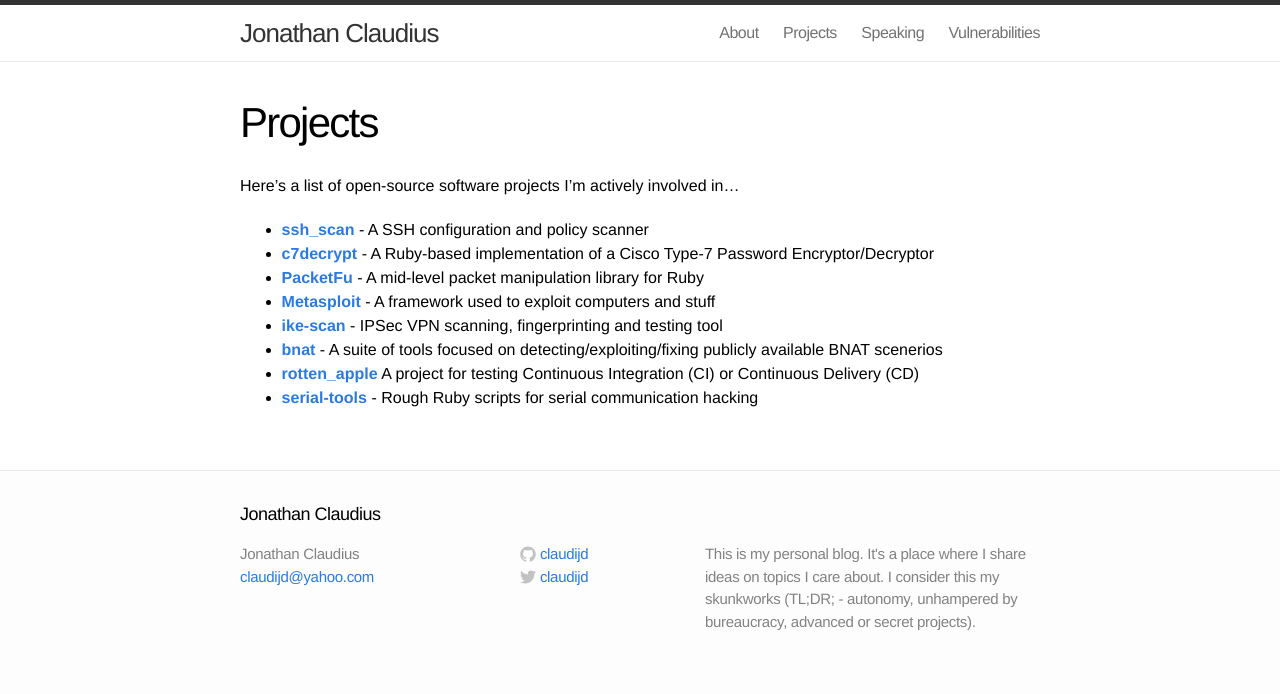
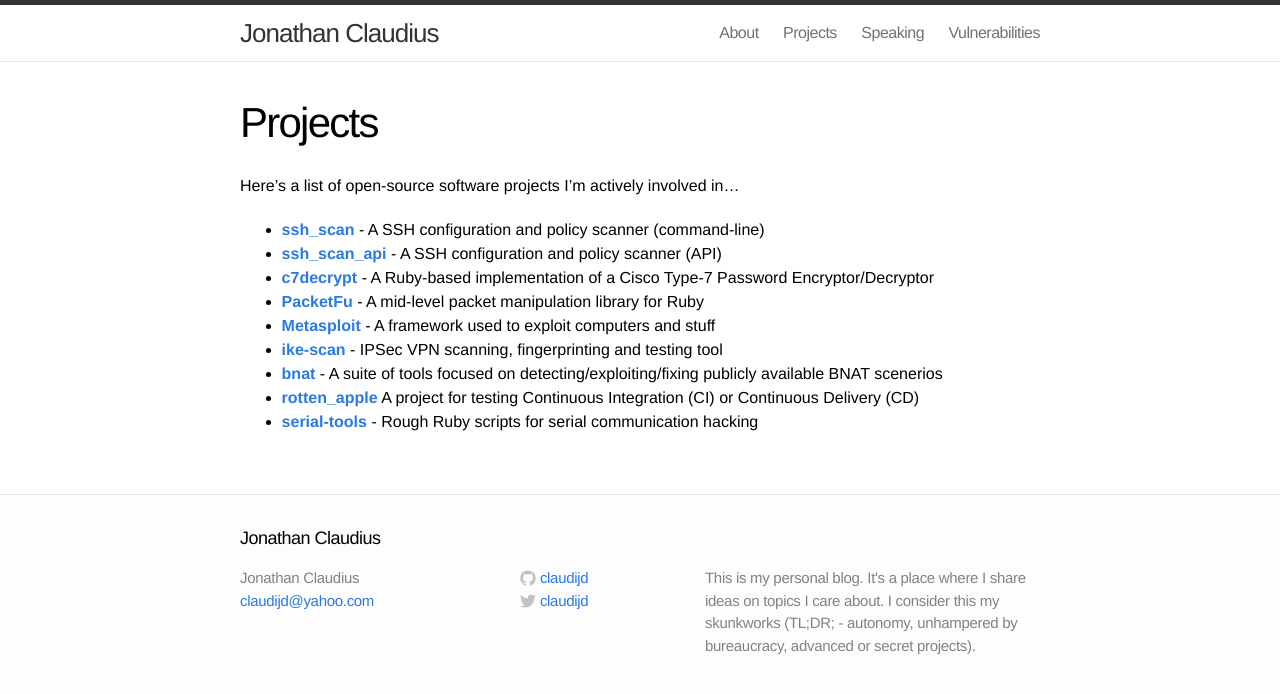
Before and after one commit to claudijd/claudijd.github.io, a Jekyll site: the page built from projects.md, in a window 1280 px wide. Shown: the top 694 px of the page. Built offline with Jekyll 4.4.1, drawn with Linux system fonts in a browser that asks for light colours.

Commit message:
Add moar projects

```diff
--- a/projects.md
+++ b/projects.md
@@ -6,7 +6,8 @@
 
 Here's a list of open-source software projects I'm actively involved in...
 
-- **[ssh_scan](https://github.com/claudijd/ssh_scan)** - A SSH configuration and policy scanner
+- **[ssh_scan](https://github.com/claudijd/ssh_scan)** - A SSH configuration and policy scanner (command-line)
+- **[ssh_scan_api](https://github.com/claudijd/ssh_scan_api)** - A SSH configuration and policy scanner (API)
 - **[c7decrypt](https://github.com/claudijd/c7decrypt)** - A Ruby-based implementation of a Cisco Type-7 Password Encryptor/Decryptor
 - **[PacketFu](https://github.com/packetfu/packetfu)** - A mid-level packet manipulation library for Ruby
 - **[Metasploit](https://github.com/rapid7/metasploit-framework)** - A framework used to exploit computers and stuff
```
